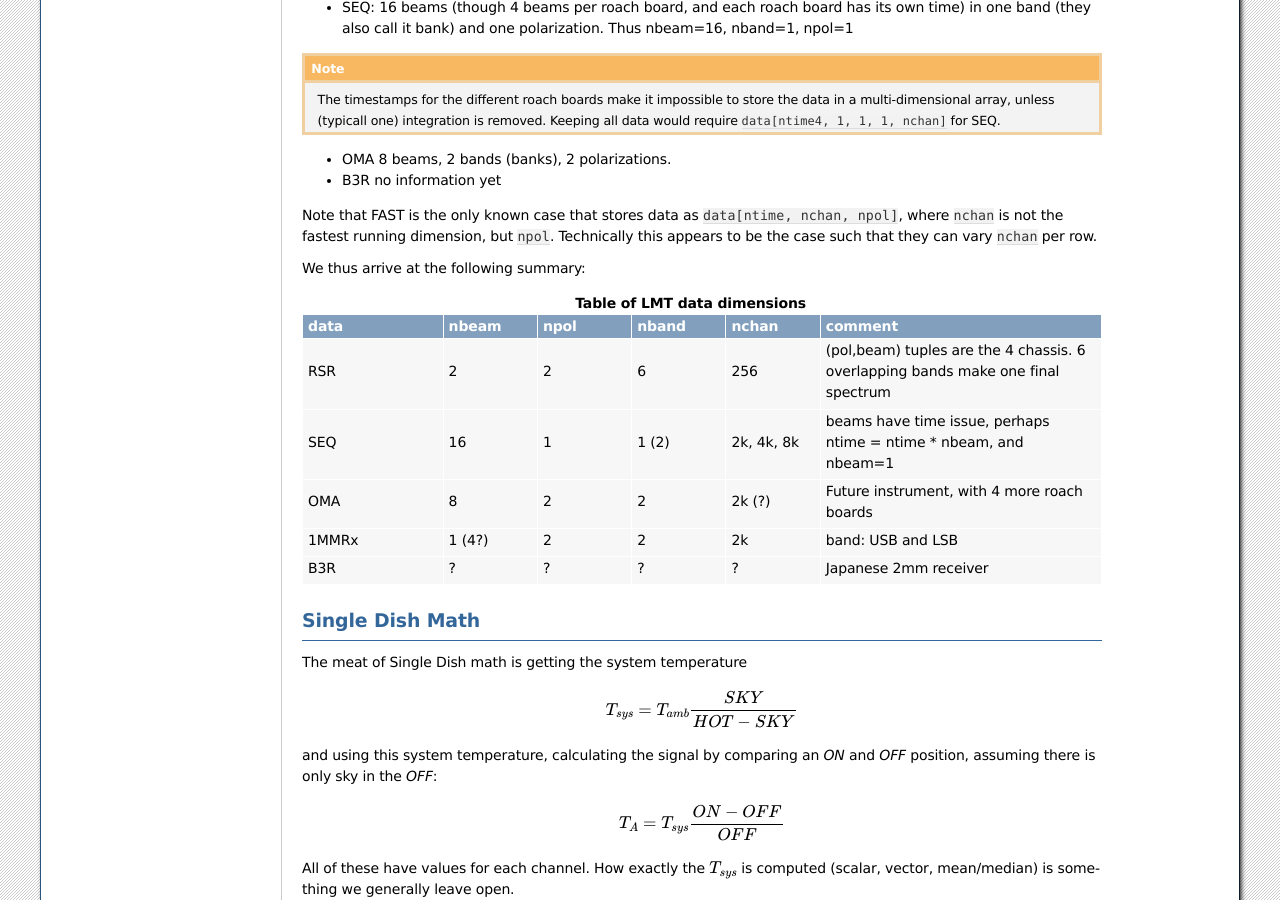
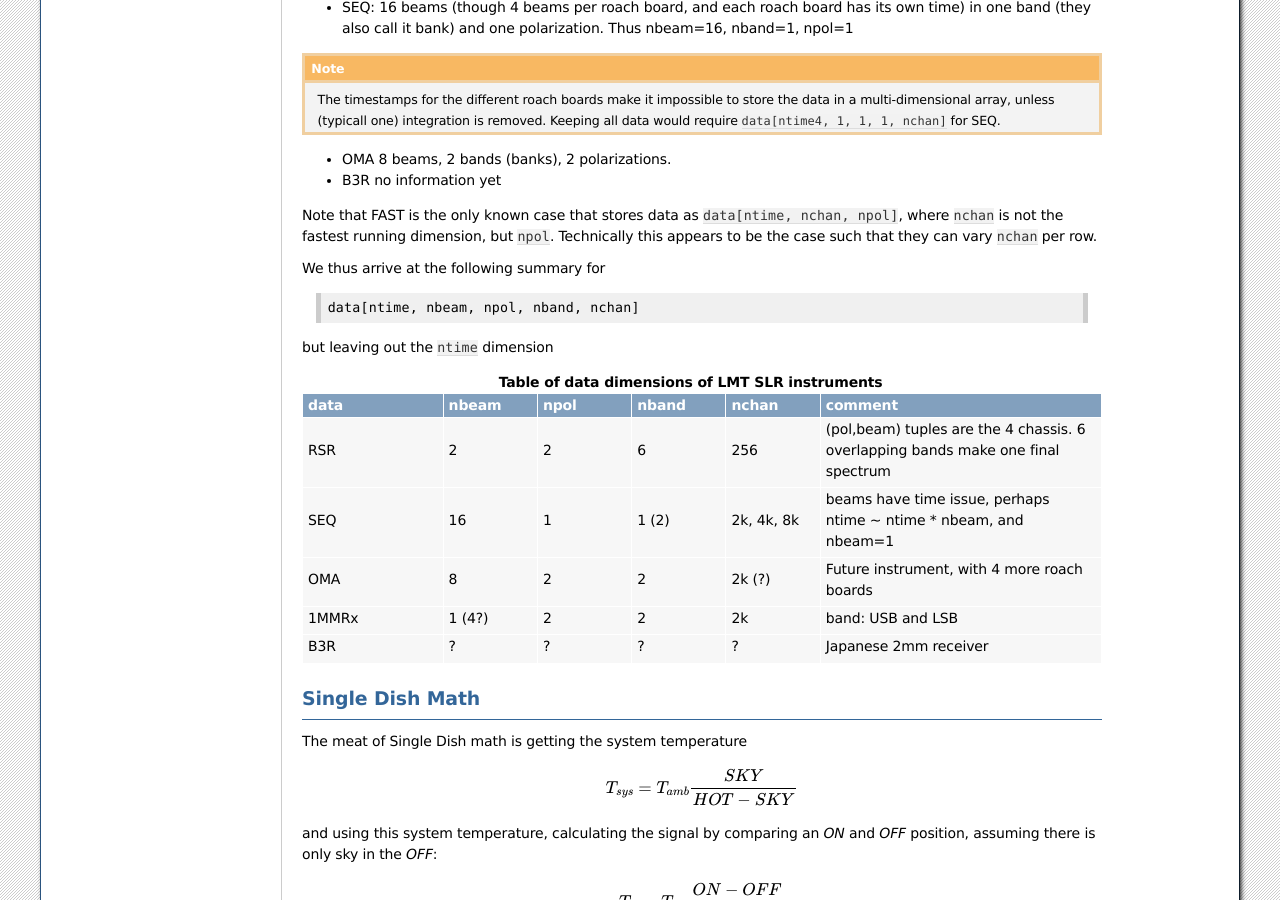
Before and after one commit to astroumd/lmtoy, a Sphinx documentation site: the page built from docs/source/glossary.rst, in a window 1280 px wide and 900 px high, scrolled down 3622 px. Built offline with Sphinx 7.4.7, drawn with Linux system fonts in a browser that asks for light colours.

Commit message:
table update

```diff
--- a/docs/source/glossary.rst
+++ b/docs/source/glossary.rst
@@ -278,13 +278,19 @@ Note that FAST is the only known case that stores data as  ``data[ntime, nchan,
 case such that they can vary ``nchan`` per row.
 
 
-We thus arrive at the following summary:
+We thus arrive at the following summary for
 
-.. list-table:: **Table of LMT data dimensions**
+.. code-block::
+
+      data[ntime, nbeam, npol, nband, nchan]
+
+but leaving out the ``ntime`` dimension
+
+.. list-table:: **Table of data dimensions of LMT SLR instruments**
    :header-rows: 1
    :widths: 15,10,10,10,10,30
 
-   * - data
+   * - **data**
      - **nbeam**
      - **npol**
      - **nband**
@@ -301,7 +307,7 @@ We thus arrive at the following summary:
      - 1
      - 1 (2)
      - 2k, 4k, 8k
-     - beams have time issue, perhaps ntime = ntime * nbeam, and nbeam=1
+     - beams have time issue, perhaps ntime ~ ntime * nbeam, and nbeam=1
    * - OMA
      - 8
      - 2
```
